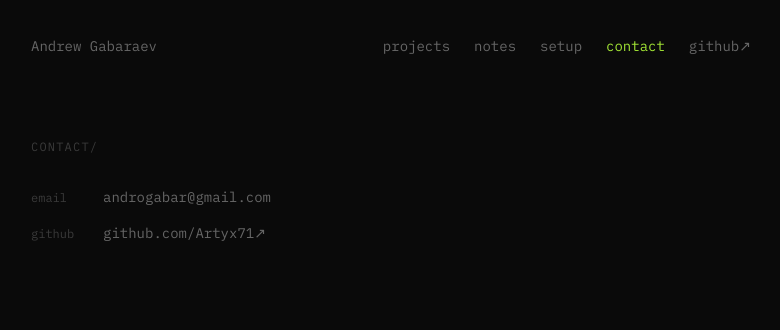
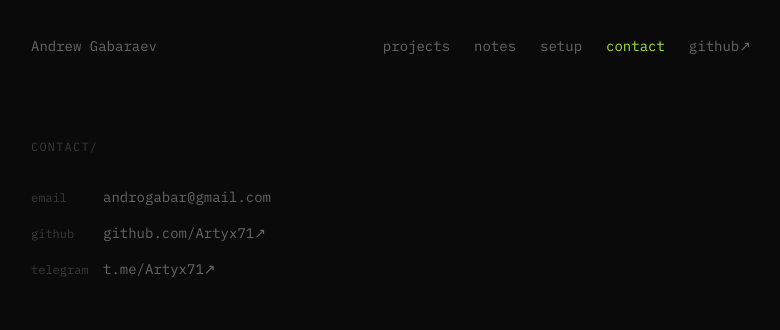
Before and after one commit to Artyx71/artyx71.dev, an Astro site: page /contact in a window 1280 px wide. Shown: the whole page, without its empty margins (249-1029 px from the left). Built offline with nearby package versions, Linux system fonts and the light colour scheme; Astro itself is replaced by a stand-in of ours; a web font is replaced by a local one.

Commit message:
feat(contact): add Telegram link

```diff
--- a/src/pages/contact.astro
+++ b/src/pages/contact.astro
@@ -2,8 +2,9 @@
 import BaseLayout from '@/layouts/BaseLayout.astro'
 
 const links = [
-  { label: 'email',  href: 'mailto:androgabar@gmail.com', display: 'androgabar@gmail.com' },
-  { label: 'github', href: 'https://github.com/Artyx71',  display: 'github.com/Artyx71', external: true },
+  { label: 'email',    href: 'mailto:androgabar@gmail.com', display: 'androgabar@gmail.com' },
+  { label: 'github',   href: 'https://github.com/Artyx71',  display: 'github.com/Artyx71', external: true },
+  { label: 'telegram', href: 'https://t.me/Artyx71',        display: 't.me/Artyx71', external: true },
 ]
 ---
 
```
